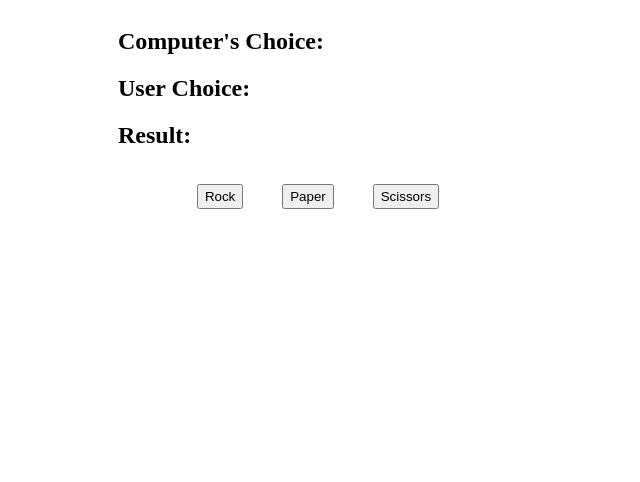
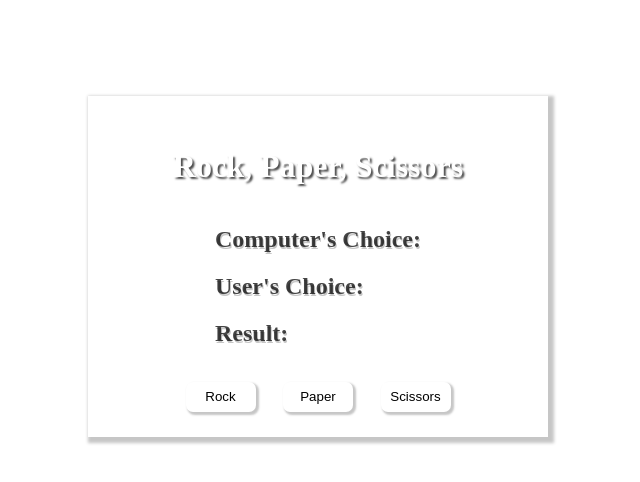
Before and after one commit to FelipeGuerra5/rock-paper-scissors, a plain HTML site: page index.html in a window 1280 px wide. Shown: the whole page, without its empty margins (322-962 px from the left). Drawn offline with Linux system fonts and the light colour scheme.

Commit message:
Done in creating all on JS the graphics are quitte simple will improve that next

```diff
--- a/app.js
+++ b/app.js
@@ -1,66 +1,119 @@
 const container = document.getElementById('container')
 
+// Structure build
+function makeElement(dic) { // Accepts => id, text, classes=[], children=[], parent
+    const element = document.createElement(dic['tag'])
+    dic['id'] ? element.id = dic['id'] : ""
+    dic['text'] ? element.innerHTML = dic['text'] : ""
+    dic['classes'] ? dic['classes'].forEach((item) => element.classList.add(item)) : ""
+    dic['children'] ? dic['children'].forEach((item) => element.appendChild(item)) : ""
+    dic['parent'] ? dic['parent'].appendChild(element) : ""
+    return element
+}
 
-// Display
-const display = document.createElement('div')
-display.classList.add('display')
-container.appendChild(display)
+const title = makeElement(
+    {
+        'tag':'h1',
+        'text':'Rock, Paper, Scissors',
+        'parent':container
+    }
+)
 
-// Choices div
-const displayButtons = document.createElement('div')
-displayButtons.classList.add('choices')
-container.appendChild(displayButtons)
+const display = makeElement(
+    {
+        'tag':'div',
+        'classes':['diplay'],
+        'parent':container
+    }
+)
 
-// Create h2 and span
-const pcChoiceSpan = document.createElement('span')
-pcChoiceSpan.classList.add('computer-choice')
+const displayButtons = makeElement(
+    {
+        'tag':'div',
+        'classes':['choices'],
+        'parent':container
+    }
+)
 
-const pcChoice = document.createElement('h2')
-pcChoice.innerHTML = "Computer's Choice: "
-pcChoice.appendChild(pcChoiceSpan)
-display.appendChild(pcChoice)
+const pcChoiceSpan = makeElement(
+    {
+        'tag':'span',
+        'classes':['computer-choice']
+    }
+)
 
-// Create h2 and span
-const userChoiceSpan = document.createElement('span')
-userChoiceSpan.classList.add('user-choice')
+const pcChoice = makeElement(
+    {
+        'tag':'h2',
+        'text': "Computer's Choice: ",
+        'children':[pcChoiceSpan],
+        'parent':display
+    }
+)
 
-const userChoice = document.createElement('h2')
-userChoice.innerHTML = 'User Choice: '
-userChoice.appendChild(userChoiceSpan)
-display.appendChild(userChoice)
+const userChoiceSpan = makeElement(
+    {
+        'tag':'span',
+        'classes':['user-choice']
+    }
+)
 
-// Create h2 and span
-const resultSpan = document.createElement('span')
-resultSpan.classList.add('result')
+const userChoice = makeElement(
+    {
+        'tag':'h2',
+        'text':"User's Choice: ",
+        'children':[userChoiceSpan],
+        'parent':display
+    }
+)
 
-const result = document.createElement('h2')
-result.innerHTML = 'Result: '
-result.appendChild(resultSpan)
-display.appendChild(result)
+const resultSpan = makeElement(
+    {
+        'tag':'span',
+        'classes':['result']
+    }
+)
 
-// Create Button Rock
-const buttonRock = document.createElement('button')
-buttonRock.classList.add('button')
-buttonRock.id = 'rock'
-buttonRock.innerHTML = 'Rock'
-displayButtons.appendChild(buttonRock)
+const result = makeElement(
+    {
+        'tag':'h2',
+        'text': "Result: ",
+        'children':[resultSpan],
+        'parent':display
+    }
+)
 
-// Create Button Paper
-const buttonPaper = document.createElement('button')
-buttonPaper.classList.add('button')
-buttonPaper.id = 'paper'
-buttonPaper.innerHTML = 'Paper'
-displayButtons.appendChild(buttonPaper)
+const buttonRock = makeElement(
+    {
+        'tag':'button',
+        'classes':['button'],
+        'id':'rock',
+        'text':'Rock',
+        'parent':displayButtons
+    }
+)
 
-// Create Button Scissors
-const buttonScissors = document.createElement('button')
-buttonScissors.classList.add('button')
-buttonScissors.id = 'scissors'
-buttonScissors.innerHTML = 'Scissors'
-displayButtons.appendChild(buttonScissors)
+const buttonPaper = makeElement(
+    {
+        'tag':'button',
+        'classes':['button'],
+        'id':'paper',
+        'text':'Paper',
+        'parent':displayButtons
+    }
+)
 
-console.log('hello world')
+const buttonScissors = makeElement(
+    {
+        'tag':'button',
+        'classes':['button'],
+        'id':'scissors',
+        'text':'Scissors',
+        'parent':displayButtons
+    }
+)
 
+// Logic of It
 const possibleChoices = document.querySelectorAll('.button')
 possibleChoices.forEach(possibleChoice => possibleChoice.addEventListener('click', (e) => {
     let userChoice = e.target.id
--- a/index.css
+++ b/index.css
@@ -2,15 +2,20 @@ body{
     display: flex;
     justify-content: center;
     align-content: center;
+    background-color: ;
 }
 
 #container{
     width: 400px;
     max-height: 600px;
+    margin-top: 7%;
+    padding: 30px;
+    box-shadow: 3px 3px 3px 3px rgba(54, 54, 54, 0.281);
+    border-width: 1px;
+    border-color: black;
     display: flex;
-    align-items:flex-start;
-    /* justify-items: center; */
-    /* flex-wrap: wrap; */
+    align-items:center;
+    justify-items: center;
     flex-direction: column;
 }
 
@@ -23,3 +28,34 @@ body{
     flex-direction: row;
     justify-content: space-evenly;
 }
+
+button{
+    height: 30px;
+    width: 70px;
+    background-color: white;
+    border-radius: 7px;
+    border-width: 0px;
+    box-shadow: 2px 2px 2px 1px rgba(54, 54, 54, 0.281);
+}
+
+button:hover{
+    background-color: white;
+    border-radius: 7px;
+    border-width: 0px;
+    box-shadow: inset 1px 2px 2px 1px rgba(54, 54, 54, 0.281);
+
+}
+
+h1{
+    color:  white;
+    text-shadow: 2px 2px 2px rgba(54, 54, 54, 0.9);
+}
+
+h2{
+    color:  rgba(0, 0, 0, 0.732);
+    text-shadow: 1px 2px  rgba(54, 54, 54, 0.281);
+}
+
+span{
+    color:  rgba(0, 0, 0, 0.732);
+}
```
